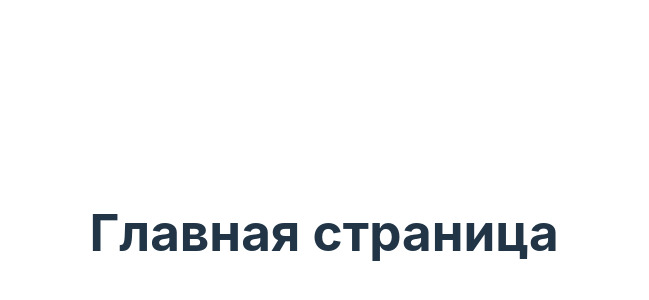
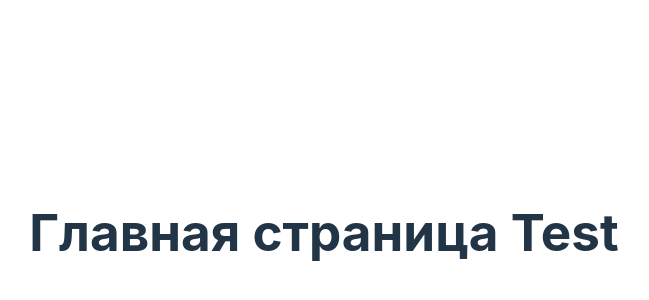
Before and after one commit to tshnkv1/start-up, a React (Vite) app: page / in a window 1280 px wide. Shown: the part 168-468 px from the top of the page, without its empty margins (316-965 px from the left). Built offline with nearby package versions, Linux system fonts and the light colour scheme.

Commit message:
test commit 2

```diff
--- a/src/components/Home.tsx
+++ b/src/components/Home.tsx
@@ -1,7 +1,7 @@
 import React from 'react';
 
 const Home: React.FC = () => {
-    return <h1>Главная страница</h1>;
+    return <h1>Главная страница Test</h1>;
 };
 
 export default Home;
```
